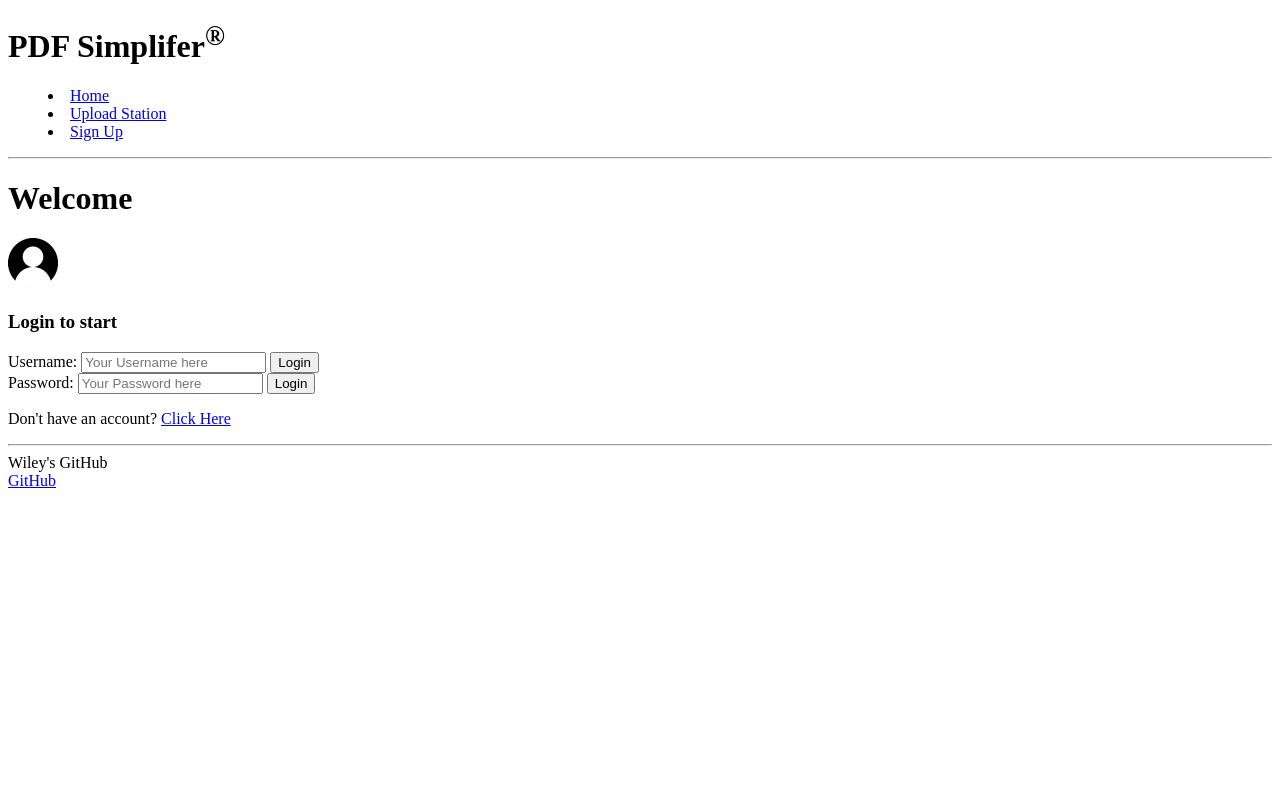
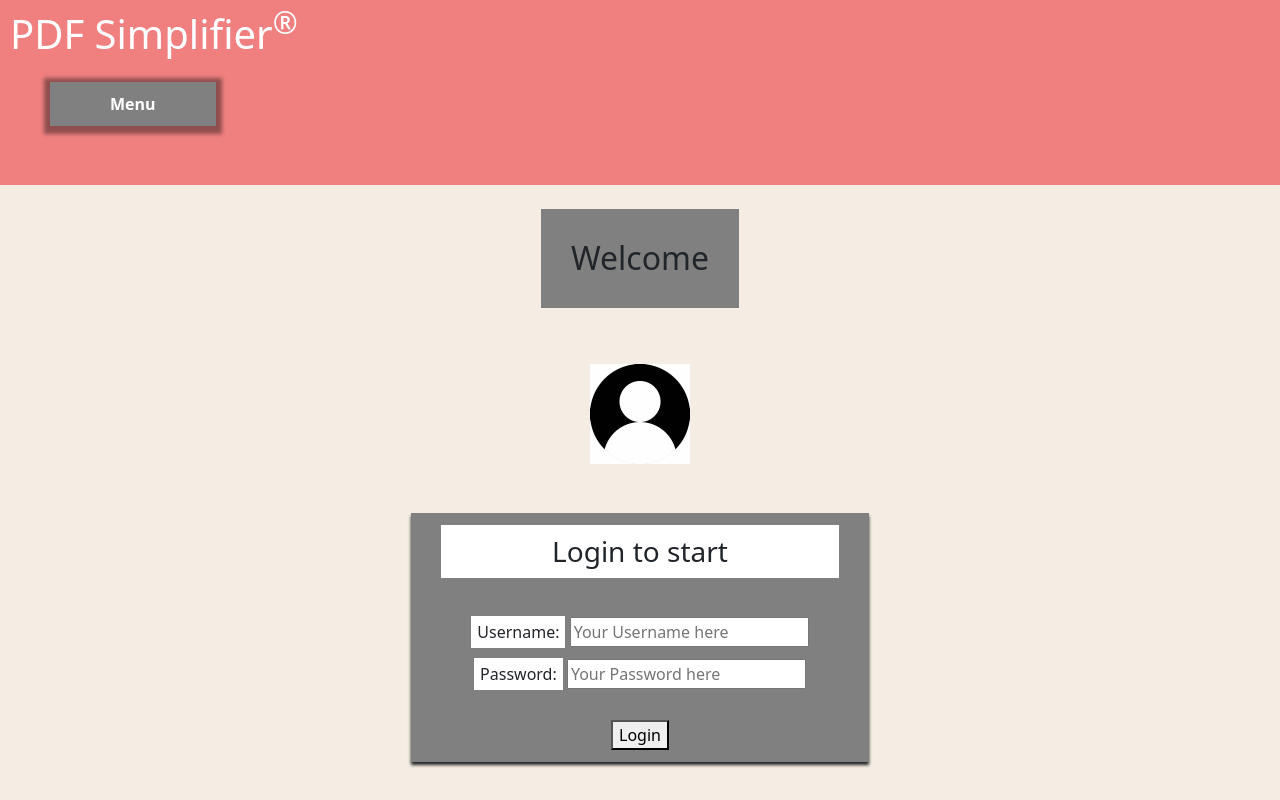
Before and after one commit to warlordwinter/startup, a plain HTML site: page index.html in a window 1280 px wide. Shown: the top 800 px of the page. Drawn offline with nearby package versions, Linux system fonts and the light colour scheme.

Commit message:
Index page is finished

```diff
--- a/index.html
+++ b/index.html
@@ -6,39 +6,56 @@
     <meta name="viewport" content="width=device-width, initial-scale=1.0" />
     <title>Simon HTML</title>
     <link rel="icon" href="favicon.ico" />
+
+    <!--Here is my CSS-->
+    <link rel="stylesheet" type="text/css" href="index.css" />
+    <link
+      href="https://cdn.jsdelivr.net/npm/bootstrap@5.2.2/dist/css/bootstrap.min.css"
+      rel="stylesheet"
+      integrity="sha384-Zenh87qX5JnK2Jl0vWa8Ck2rdkQ2Bzep5IDxbcnCeuOxjzrPF/et3URy9Bv1WTRi"
+      crossorigin="anonymous"
+      />
   </head>
   <body>
     <!-- Use header, main, and footer elements to give semantic structure -->
-    <header>
-      <h1>PDF Simplifer<sup>&reg;</sup></h1>
-
-      <!-- Navigation elements -->
+<header style="display: flex; flex-direction: column; align-items: flex-start;">
+  <div class="true-header">
+    <h1>PDF Simplifier<sup>&reg;</sup></h1>
+    <!-- Navigation elements for the true header -->
+  </div>
+  <div class="main-button">
     <nav>
       <!-- Menu is a semantic alternative to <ul> that represents an interaction -->
-        <menu>
+      <menu class="dropdown">
+        <button class="dropbtn">Menu</button>
+        <div class="dropdown-content">
           <li><a href="login.html">Home</a></li>
           <li><a href="upload_station.html">Upload Station</a></li>
           <li><a href="sign_up.html">Sign Up</a></li>
+        </div>
       </menu>
     </nav>
-
-      <!-- Since we don't have the ability to style we use old style HTML to give some visual formatting -->
+  </div>
+  <!-- Since we don't have the ability to style, we use old-style HTML to give some visual formatting -->
   <hr />
 </header>
 
+
     <main>
-      <h1>Welcome</h1>
+      <h2>Welcome</h2>
       <img src="user_picture.jpg" alt="The users basic picture" width="50" height="50">
-
+      <form class="login-form" method="get" action="upload_station.html">
         <h3>Login to start</h3>
-      <form method="get" action="upload_station.html">
+      <div class="credits">
+        <div class="user">
           <label for="name">Username:</label>
-        <input type="text" id="name" placeholder="Your Username here" />
-        <button type="submit">Login</button>
-      </form>
-      <form method="get" action="upload_station.html">
+          <input type="text" id="name" placeholder="Your Username here" required/>
+        </div>
+        <div class="pass">
           <label for="name">Password:</label>
-        <input type="text" id="name" placeholder="Your Password here" />
+          <input type="text" id="name" placeholder="Your Password here" required/>
+        </div>
+      </div>
       <button type="submit">Login</button>
       </form>
       <p>
```
Lines whose indentation alone changed are shown as unchanged.
